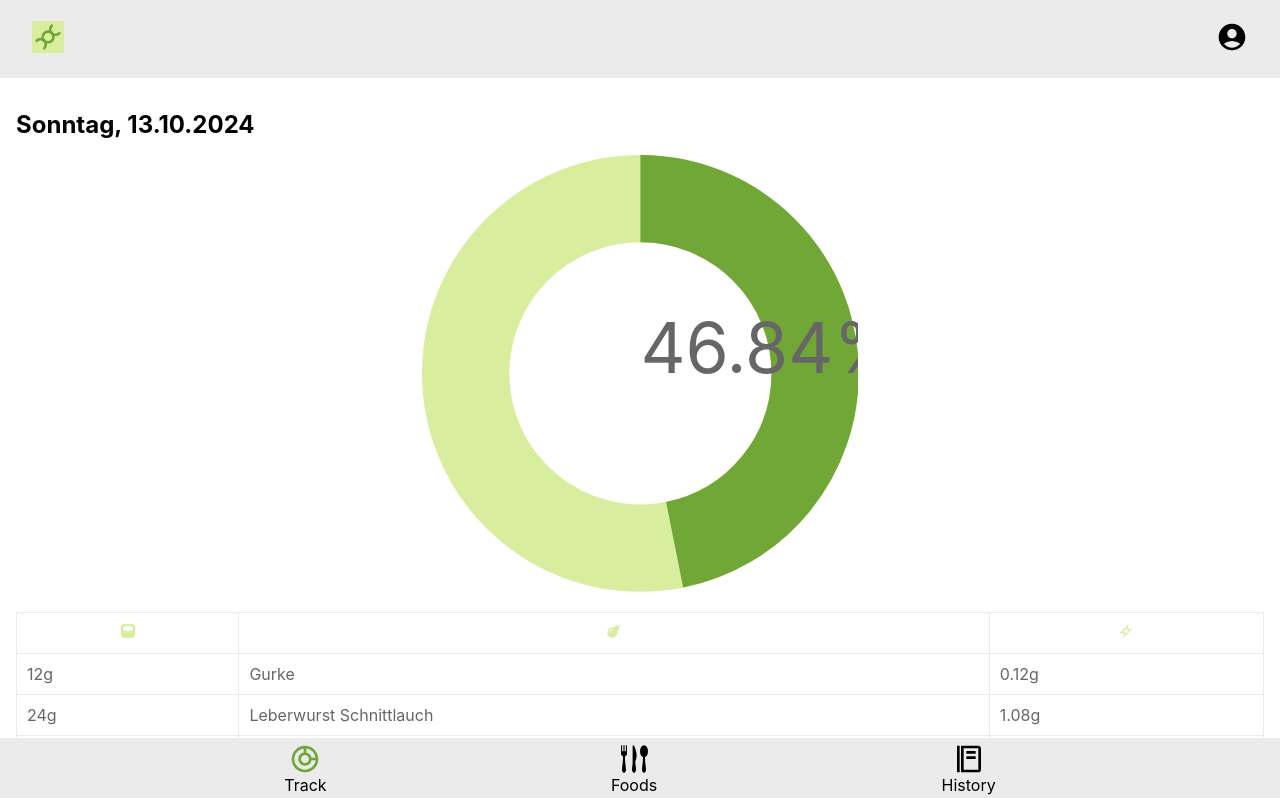
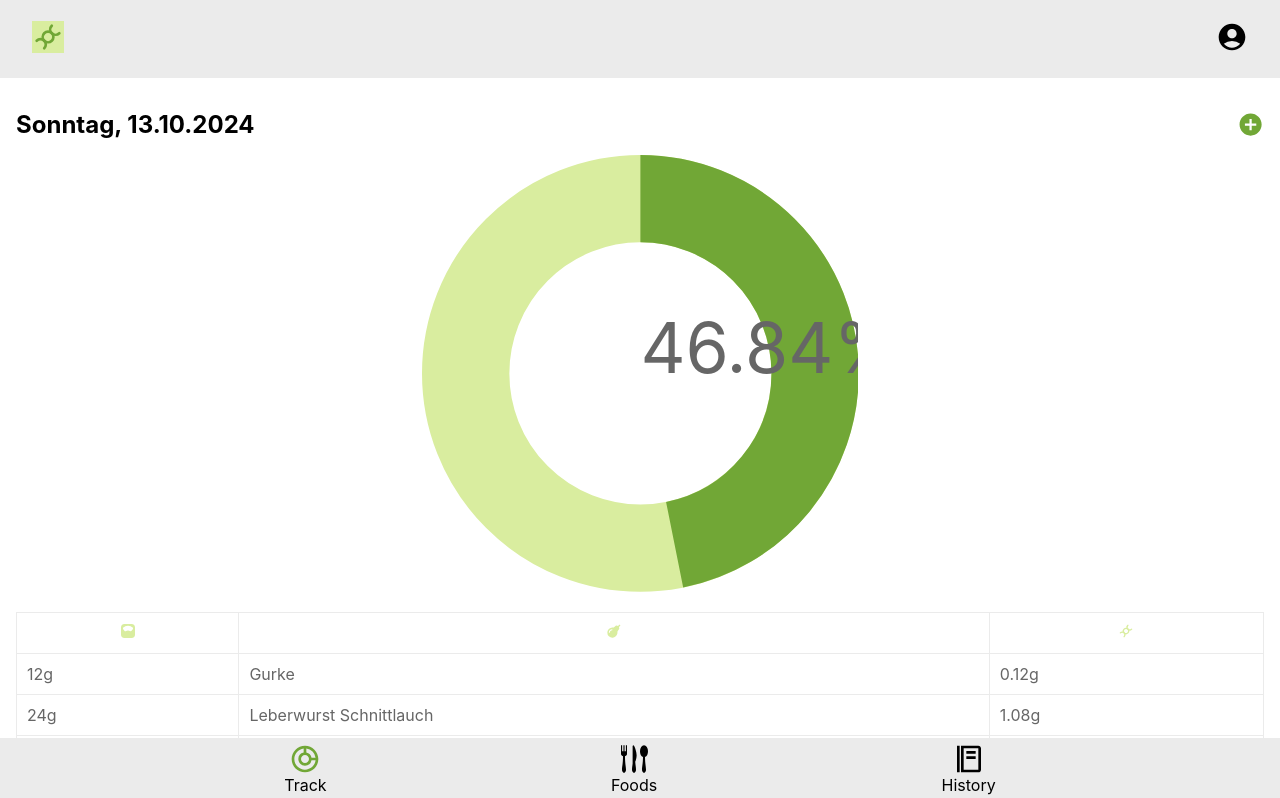
Before and after one commit to Kathi134/kp-dev.proteins, a React (Create React App) app: page / in a window 1280 px wide. Shown: the top 798 px of the page. Built offline with nearby package versions, Linux system fonts and the light colour scheme.

Commit message:
feat: wip on tracking

```diff
--- a/package.json
+++ b/package.json
@@ -7,10 +7,12 @@
     "@testing-library/react": "^13.4.0",
     "@testing-library/user-event": "^13.5.0",
     "react": "^18.3.1",
+    "react-circular-progressbar": "^2.1.0",
     "react-dom": "^18.3.1",
     "react-icons": "^5.3.0",
     "react-router-dom": "^6.26.2",
     "react-scripts": "5.0.1",
+    "react-select": "^5.8.1",
     "uuid": "^10.0.0",
     "web-vitals": "^2.1.4"
   },
@@ -19,7 +21,8 @@
     "build": "react-scripts build",
     "test": "react-scripts test",
     "eject": "react-scripts eject",
-    "run": "npm start"
+    "run": "npm start",
+    "install": "npm i"
   },
   "eslintConfig": {
     "extends": [
--- a/src/app/pages/food/FoodTable.js
+++ b/src/app/pages/food/FoodTable.js
@@ -1,5 +1,7 @@
 import {Link} from "react-router-dom";
 import {useCallback, useState} from "react";
+import {BiSolidPear} from "react-icons/bi";
+import {TbDna} from "react-icons/tb";
 
 export default function FoodTable({data, setData}) {
     const [toggleAlphabet, setToggleAlphabet] = useState(1);
@@ -11,7 +13,7 @@ export default function FoodTable({data, setData}) {
     }, [data, setData, toggleAlphabet, setToggleAlphabet])
 
     const onProteinHeaderClick = useCallback(() => {
-        setData(data.sort((a, b) => toggleProteins * a.name.localeCompare(b.name)));
+        setData(data.sort((a, b) => toggleProteins * (a.proteinsPer100g - b.proteinsPer100g))); // TODO: fix me
         setToggleProteins(-toggleProteins)
     }, [data, setData, toggleProteins, setToggleProteins])
 
@@ -19,8 +21,8 @@ export default function FoodTable({data, setData}) {
         <table>
             <thead>
             <tr>
-                <th onClick={onNameHeaderClick}>Name</th>
-                <th onClick={onProteinHeaderClick}>Gains<br/>/100g</th>
+                <th onClick={onNameHeaderClick} className="secondary"><BiSolidPear /></th>
+                <th onClick={onProteinHeaderClick} className="secondary third"><TbDna />/100g</th>
             </tr>
             </thead>
             <tbody>
--- a/src/app/pages/track/Tracking.js
+++ b/src/app/pages/track/Tracking.js
@@ -1,33 +1,38 @@
-import {buildStyles, CircularProgressbar} from "react-circular-progressbar";
 import {DAY_DUMP} from "../../../model/Day";
-import React, {useEffect, useState} from "react";
+import React, {useCallback, useEffect, useState} from "react";
 import {useUser} from "../../../context/UserContext";
 import {IoScale} from "react-icons/io5";
 import {BiSolidPear} from "react-icons/bi";
 import {TbDna} from "react-icons/tb";
 import {Link} from "react-router-dom";
 import TrackingProgress from "./TrackingProgress";
+import {SimpleCircleButton} from "../../shared/CircleButton";
 
 
-export default function Home() {
+export default function Tracking() {
     const day = DAY_DUMP[0];
     const {user} = useUser();
-    const [percentage, setPercentage] = useState();
+    const [percentage, setPercentage] = useState("");
+
+    const calcPercentage = useCallback(
+        () => (day.getProteins() / user.proteinGoal * 100).toFixed(2),
+        [day, user.proteinGoal]
+    );
 
     useEffect(() => {
         setPercentage(calcPercentage())
-    }, []);
+    }, [setPercentage, calcPercentage]);
 
-    const calcPercentage = () => (day.getProteins() / user.proteinGoal * 100).toFixed(2)
 
 
     console.log(day.date)
 
     return (<>
-        <div className="horizontal-container"><h1>
-            {day.date.toLocaleDateString("de", {weekday: 'long'})}, {day.date.toLocaleDateString("de")}
-        </h1></div>
-        <TrackingProgress percentage={percentage} />
+        <div className="horizontal-container between">
+            <h1>{day.date.toLocaleDateString("de", {weekday: 'long'})}, {day.date.toLocaleDateString("de")}</h1>
+            <SimpleCircleButton onClick={() => {}} icon="add"/>
+        </div>
+        <TrackingProgress percentage={percentage}/>
         <div className="vertical-container top-margin">
             <table>
                 <thead>
@@ -39,7 +44,7 @@ export default function Home() {
                 </thead>
                 <tbody>
                 {day.trackedFood.map(x =>
-                    <tr>
+                    <tr key={x.id}>
                         <td>{x.portion.amount}g</td>
                         <td>
                             <div className="horizontal-container between">
@@ -49,7 +54,11 @@ export default function Home() {
                         <td>{x.getProteins().toFixed(2)}g</td>
                     </tr>
                 )}
-                <tr><td></td><td></td><td className="primary">{day.getProteins().toFixed(2)}g</td></tr>
+                <tr>
+                    <td></td>
+                    <td></td>
+                    <td className="primary">{day.getProteins().toFixed(2)}g</td>
+                </tr>
                 </tbody>
             </table>
         </div>
```
Also changed, not shown: 1 other file (tests, documents, lock files or other folders).
